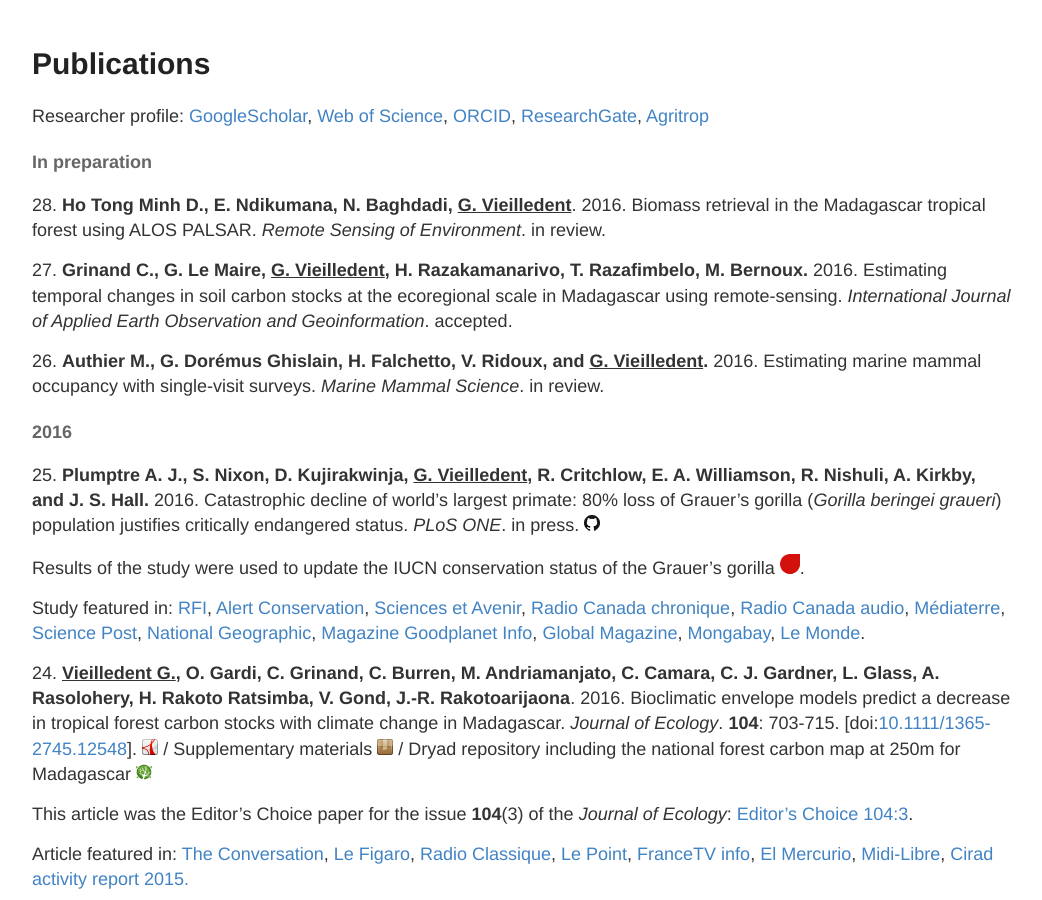
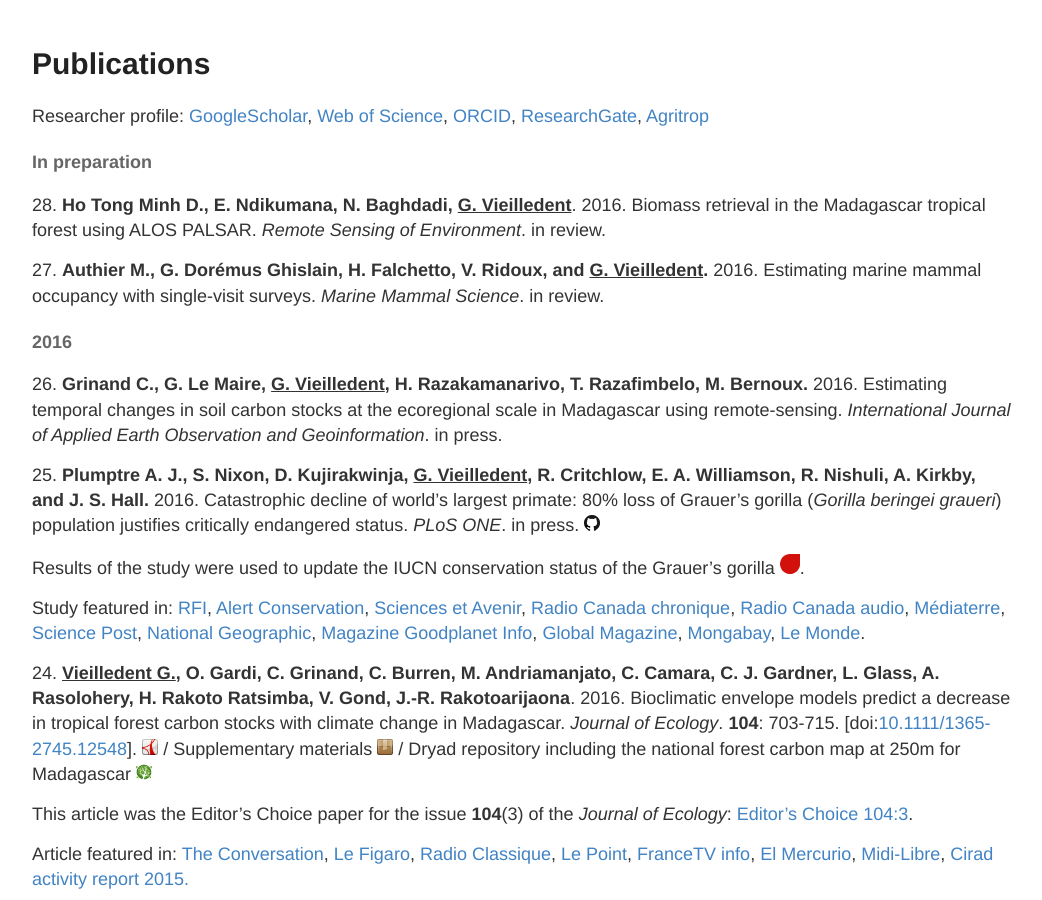
Before and after one commit to ghislainv/ghislainv.github.io, a Jekyll site: the page built from publications.md, in a window 1280 px wide and 900 px high, scrolled down 387 px. Shown: the whole window, without its empty margins (118-1160 px from the left). Built offline with Jekyll 4.4.1, drawn with Linux system fonts in a browser that asks for light colours.

Commit message:
Articles in press

```diff
--- a/publications.md
+++ b/publications.md
@@ -15,11 +15,11 @@ Researcher profile:
 
 28\. **Ho Tong Minh D., E. Ndikumana, N. Baghdadi, <span style="text-decoration: underline;">G. Vieilledent</span>**. 2016. Biomass retrieval in the Madagascar tropical forest using ALOS PALSAR. _Remote Sensing of Environment_. in review.
 
-27\. **Grinand C., G. Le Maire, <span style="text-decoration: underline;">G. Vieilledent</span>, H. Razakamanarivo, T. Razafimbelo, M. Bernoux.** 2016. Estimating temporal changes in soil carbon stocks at the ecoregional scale in Madagascar using remote-sensing. _International Journal of Applied Earth Observation and Geoinformation_. accepted.
-
-26\. **Authier M., G. Dorémus Ghislain, H. Falchetto, V. Ridoux, and <span style="text-decoration: underline;">G. Vieilledent</span>.** 2016. Estimating marine mammal occupancy with single-visit surveys. _Marine Mammal Science_. in review.
+27\. **Authier M., G. Dorémus Ghislain, H. Falchetto, V. Ridoux, and <span style="text-decoration: underline;">G. Vieilledent</span>.** 2016. Estimating marine mammal occupancy with single-visit surveys. _Marine Mammal Science_. in review.
 
 #### 2016
+
+26\. **Grinand C., G. Le Maire, <span style="text-decoration: underline;">G. Vieilledent</span>, H. Razakamanarivo, T. Razafimbelo, M. Bernoux.** 2016. Estimating temporal changes in soil carbon stocks at the ecoregional scale in Madagascar using remote-sensing. _International Journal of Applied Earth Observation and Geoinformation_. in press.
 
 25\. **Plumptre A. J., S. Nixon, D. Kujirakwinja, <span style="text-decoration: underline;">G. Vieilledent</span>, R. Critchlow, E. A. Williamson, R. Nishuli, A. Kirkby, and J. S. Hall.** 2016. Catastrophic decline of world's largest primate: 80% loss of Grauer's gorilla (_Gorilla beringei graueri_) population justifies critically endangered status. _PLoS ONE_. in press. [![github](/images/logos/logo-github.png "github repository")](https://github.com/ghislainv/gorillas)
 
```
